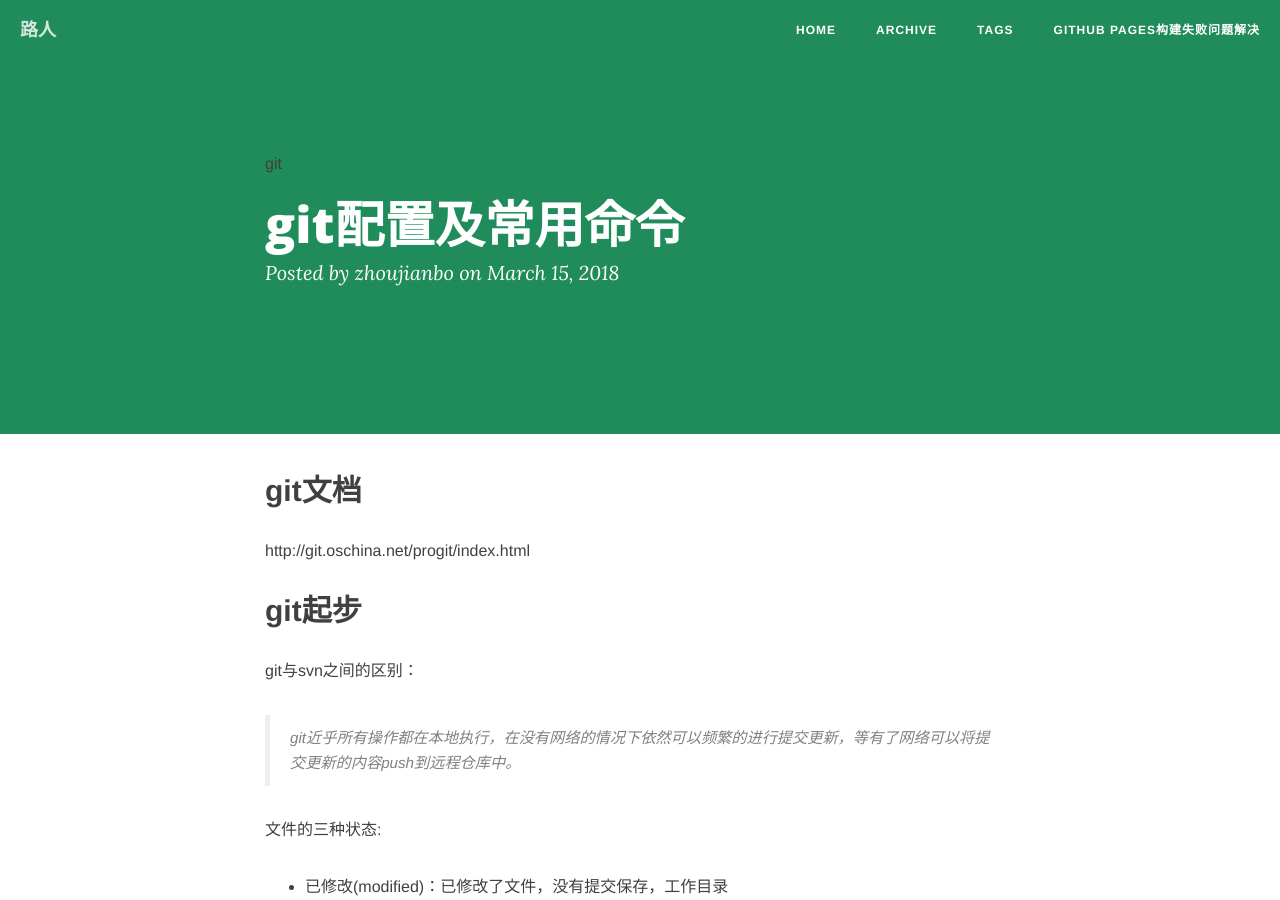
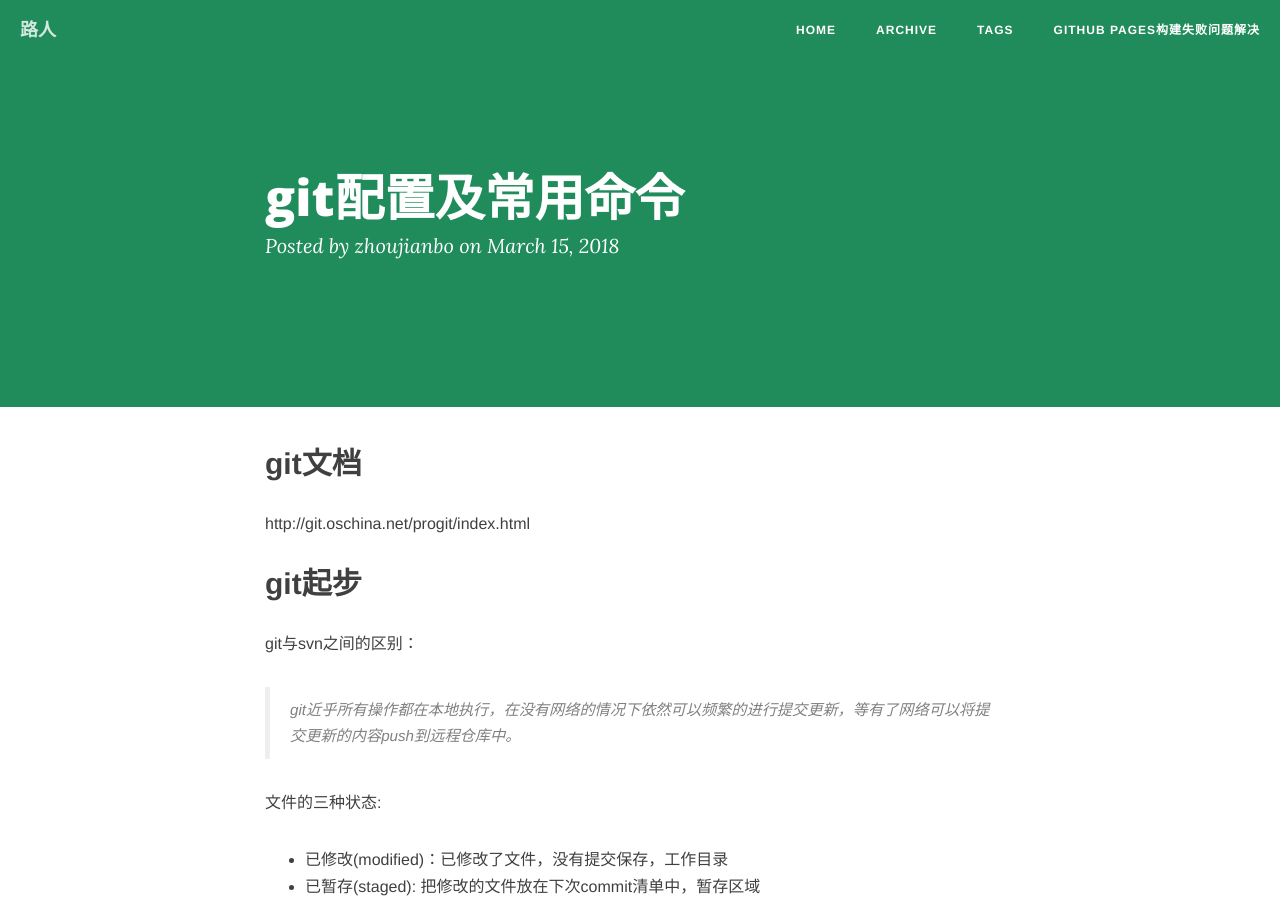
Before and after one commit to ZhouJianBoPro/ZhouJianBoPro.github.io, a Jekyll site: the page built from _posts/2018-03-15-git.md, in a window 1280 px wide and 900 px high. Built offline with Jekyll 4.4.1, drawn with Linux system fonts in a browser that asks for light colours; nearby versions of some CDN libraries; comment, search, counter and statistics services are not loaded.

Commit message:
默认配置更改;

```diff
--- a/_layouts/post.html
+++ b/_layouts/post.html
@@ -13,11 +13,11 @@ layout: default
         <div class="row">
             <div class="col-lg-8 col-lg-offset-2 col-md-10 col-md-offset-1">
                 <div class="post-heading">
-                    <div class="Tags">
-                        {% for tag in page.tags %}
-                        <a class="tag" href="/Tags/#{{ tag }}" title="{{ tag }}">{{ tag }}</a>
-                        {% endfor %}
-                    </div>
+                    <!--<div class="Tags">-->
+                        <!--{% for tag in page.tags %}-->
+                        <!--<a class="tag" href="/Tags/#{{ tag }}" title="{{ tag }}">{{ tag }}</a>-->
+                        <!--{% endfor %}-->
+                    <!--</div>-->
                     <h1>{{ page.title }}</h1>
                     {% if page.subtitle %}
                     <h2 class="subheading">{{ page.subtitle }}</h2>
```
